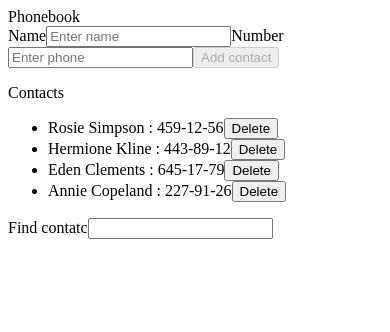
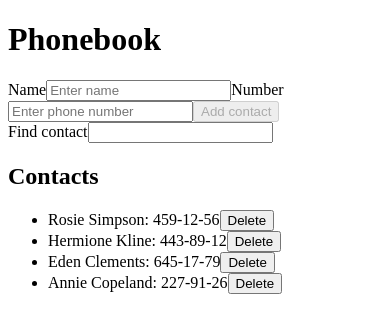
Before and after one commit to Misha-Vintoniak/goit-react-hw-02-phonebook, a React (Create React App) app: page / in a window 390 px wide. Shown: the top 332 px of the page. Built offline with nearby package versions, Linux system fonts and the light colour scheme.

Commit message:
update phonebook

```diff
--- a/src/App.js
+++ b/src/App.js
@@ -1,8 +1,7 @@
 import { Component } from 'react';
 import Form from './Form/Form';
-import Contact from './Contacts/Contacts';
 import Filter from './Filter/Filter';
-import shortid from 'shortid';
+import ContactList from './ContactList/ContactList';
 
 class App extends Component {
   state = {
@@ -16,36 +15,52 @@ class App extends Component {
     filter: ' ',
   };
 
-  addContact = ({ name, number }) => {
-    const contact = {
-      id: shortid.generate(),
-      name,
-      number,
-    };
-
+  handleAddContact = ({ contacts }) => {
     this.setState(prev => ({
-      contacts: [...prev.contacts, contact],
+      contacts: [...prev.contacts, contacts],
     }));
   };
-  onRemove = e => {
-    // this.setState(id);
-    console.log(e.prev.state);
+
+  handldeUnickName = name => {
+    const { contacts } = this.state;
+    const isExistContact = !!contacts.find(contacts => contacts.name === name);
+    isExistContact && alert('Contact is already exist');
+    return !isExistContact;
   };
-  changeFilter = evt => {
-    this.setState({ filter: evt.currentTarget.value });
+  handleChangeFilter = filter => {
+    this.setState({ filter });
   };
+  getVisibleContacts = () => {
+    const { contacts, filter } = this.state;
+    return contacts.filter(contact =>
+      contact.name.toLowerCase().includes(filter.toLowerCase()),
+    );
+  };
+
+  handleRemoveContact = id =>
+    this.setState(({ contacts }) => ({
+      contacts: contacts.filter(contact => contact.id !== id),
+    }));
+
   render() {
-    const { contacts, filter } = this.state;
+    const { filter } = this.state;
+    const visibleContacts = this.getVisibleContacts();
+
     return (
       <>
-        <Form onSubmit={this.addContact}></Form>
-        <div>
-          <Contact
-            renderContacts={contacts}
-            onDeleteContact={this.onRemove}
-          ></Contact>
-          <Filter value={filter} onChange={this.changeFilter}></Filter>
-        </div>
+        <h1>Phonebook</h1>
+        <Form
+          onAdd={this.handleAddContact}
+          onCheckUnick={this.handldeUnickName}
+        />
+
+        <Filter filter={filter} onChange={this.handleChangeFilter} />
+
+        <h2> Contacts</h2>
+        <ContactList
+          contacts={visibleContacts}
+          onRemove={this.handleRemoveContact}
+        />
       </>
     );
   }
--- /dev/null
+++ b/src/ContactList/ContactList.js
@@ -0,0 +1,31 @@
+import PropTypes from 'prop-types';
+
+const ContactList = ({ contacts }) => {
+  if (contacts.length === 0) {
+    return null;
+  }
+
+  return (
+    <ul>
+      {contacts.map(({ id, name, number, onRemove }) => (
+        <li key={id}>
+          {name}: {number}
+          <button type="button" onClick={() => onRemove(id)}>
+            Delete
+          </button>
+        </li>
+      ))}
+    </ul>
+  );
+};
+export default ContactList;
+
+ContactList.propTypes = {
+  contacts: PropTypes.arrayOf(
+    PropTypes.shape({
+      id: PropTypes.number.isRequired,
+      name: PropTypes.string.isRequired,
+      number: PropTypes.number.isRequired,
+    }),
+  ),
+};
--- a/src/Contacts/Contacts.js
+++ /dev/null
@@ -1,22 +0,0 @@
-// import { number } from 'prop-types';
-
-const Contacts = ({ renderContacts, onDeleteContact }) => {
-  return (
-    <div>
-      <p> Contacts</p>
-      <ul>
-        {renderContacts.map(({ name, number, id }) => {
-          return (
-            <li key={id}>
-              <span>
-                {name} : {number}
-              </span>
-              <button onClick={() => onDeleteContact(id)}>Delete</button>
-            </li>
-          );
-        })}
-      </ul>
-    </div>
-  );
-};
-export default Contacts;
--- a/src/Filter/Filter.js
+++ b/src/Filter/Filter.js
@@ -1,14 +1,22 @@
-const Filter = ({ value, onChange }) => {
+import PropTypes from 'prop-types';
+
+const Filter = ({ filter, onChange }) => {
   return (
     <label>
-      Find contatc
+      Find contact
       <input
         type="text"
-        value={value}
-        onChange={onChange}
-        placeholder="enter text"
+        name="filter"
+        value={filter}
+        onChange={({ target }) => onChange(target.value)}
+        placeholder="Enter find contact"
       />
     </label>
   );
 };
+Filter.prototype = {
+  value: PropTypes.string.isRequired,
+  onChange: PropTypes.func.isRequired,
+};
+
 export default Filter;
--- a/src/Form/Form.js
+++ b/src/Form/Form.js
@@ -1,26 +1,33 @@
 import { Component } from 'react';
-import shortid from 'shortid';
+import { v4 as uuid } from 'uuid';
 
 class Form extends Component {
-  state = {
-    name: '',
-    number: '',
-  };
+  state = { name: '', number: '' };
 
-  nameInputId = shortid.generate();
-  numberInputId = shortid.generate();
-
-  onChange = e => {
+  handleChange = e => {
     const { name, value } = e.currentTarget;
     this.setState({ [name]: value });
   };
 
-  onSubmit = e => {
+  handleSubmit = e => {
     e.preventDefault();
-    console.log(this.state);
-    this.props.onSubmit(this.state);
+    const { name, number } = this.state;
+    const { onAdd } = this.props;
+
+    const isValidateForm = this.validateForm();
+    if (!isValidateForm) return;
+
+    onAdd({ id: uuid(), name, number });
     this.reset();
   };
+
+  validateForm = () => {
+    const { name } = this.state;
+    const { onCheckUnick } = this.props;
+
+    return onCheckUnick(name);
+  };
+
   reset = () => {
     this.setState({ name: '', number: '' });
   };
@@ -28,40 +35,27 @@ class Form extends Component {
   render() {
     const { name, number } = this.state;
     return (
-      <form onSubmit={this.onSubmit}>
-        <div>Phonebook</div>
+      <form onSubmit={this.handleSubmit}>
         <div>
-          <label htmlFor={this.nameInputId}>
           Name
           <input
             type="text"
             name="name"
             placeholder="Enter name"
             value={name}
-              onChange={this.onChange}
-              id={this.nameInputId}
+            onChange={this.handleChange}
           />
-          </label>
-          <label htmlFor={this.numberInputId}>
           Number
           <input
             type="tel"
             name="number"
-              placeholder="Enter phone"
-              onChange={this.onChange}
+            placeholder="Enter phone number"
             value={number}
-              id={this.numberInputId}
+            onChange={this.handleChange}
           />
-          </label>
-          <button type="submit" disabled={name === '' && number === ''}>
+          <button type="submit" disabled={name === '' || number === ''}>
             Add contact
           </button>
-
-          {/* <div>
-            <label htmlFor="">
-              <input type="text" name="filter" value={this.state.filter} />
-            </label>
-          </div> */}
         </div>
       </form>
     );
```
Also changed, not shown: 1 other file (tests, documents, lock files or other folders). Lines whose indentation alone changed are shown as unchanged.
